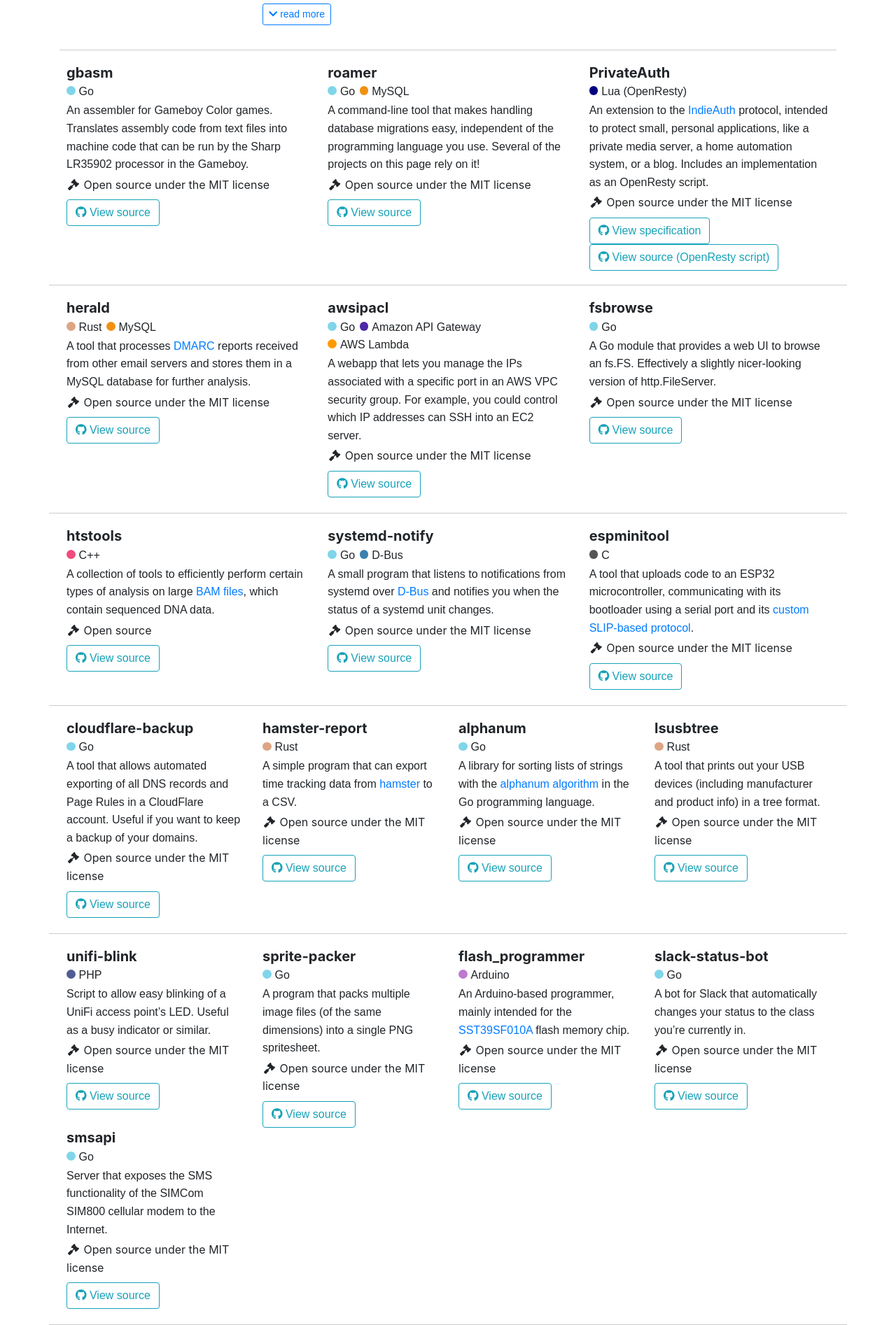
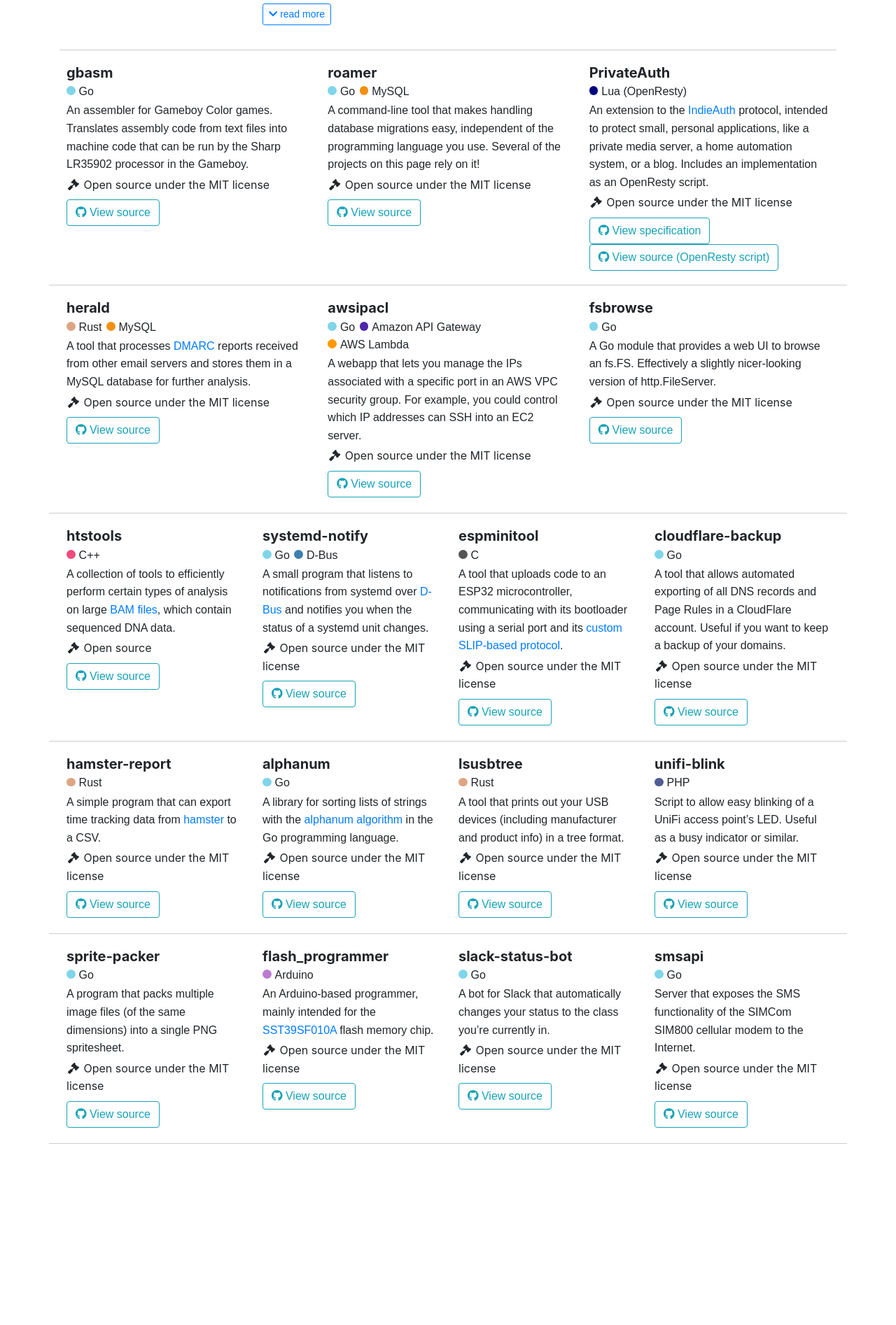
Before and after one commit to thatoddmailbox/thatoddmailbox.github.io, a Jekyll site: the page built from projects.html, in a window 1280 px wide. Shown: the part 4238-6132 px from the top of the page at 70% size. Built offline with Jekyll 4.4.1, drawn with Linux system fonts in a browser that asks for light colours; nearby versions of some CDN libraries; some web fonts are replaced; after the commit the page ends 5873 px from its top, so only the background shows below that; grey boxes are pictures that could not be loaded.

Commit message:
update project grid breakpoints
hate this systemmmmmmmmm

```diff
--- a/projects.html
+++ b/projects.html
@@ -59,11 +59,11 @@
 		{% continue %}
 		{% endif %}
 
-		<div class="project-small {% if project.index < 10 %}col-md-4{% else %}col-md-3{% endif %}">
+		<div class="project-small {% if project.index < 7 %}col-md-4{% else %}col-md-3{% endif %}">
 			{% if project.small_image %}{% include project_image.html %}{% endif %}
 			{% include project_info.html %}
 		</div>
-		{% if project.index == 3 or project.index == 6 or project.index == 9 or project.index == 13 %}
+		{% if project.index == 3 or project.index == 6 or project.index == 10 or project.index == 14 %}
 			</div>
 			<div class="row project-small-row">
 		{% endif %}
```
